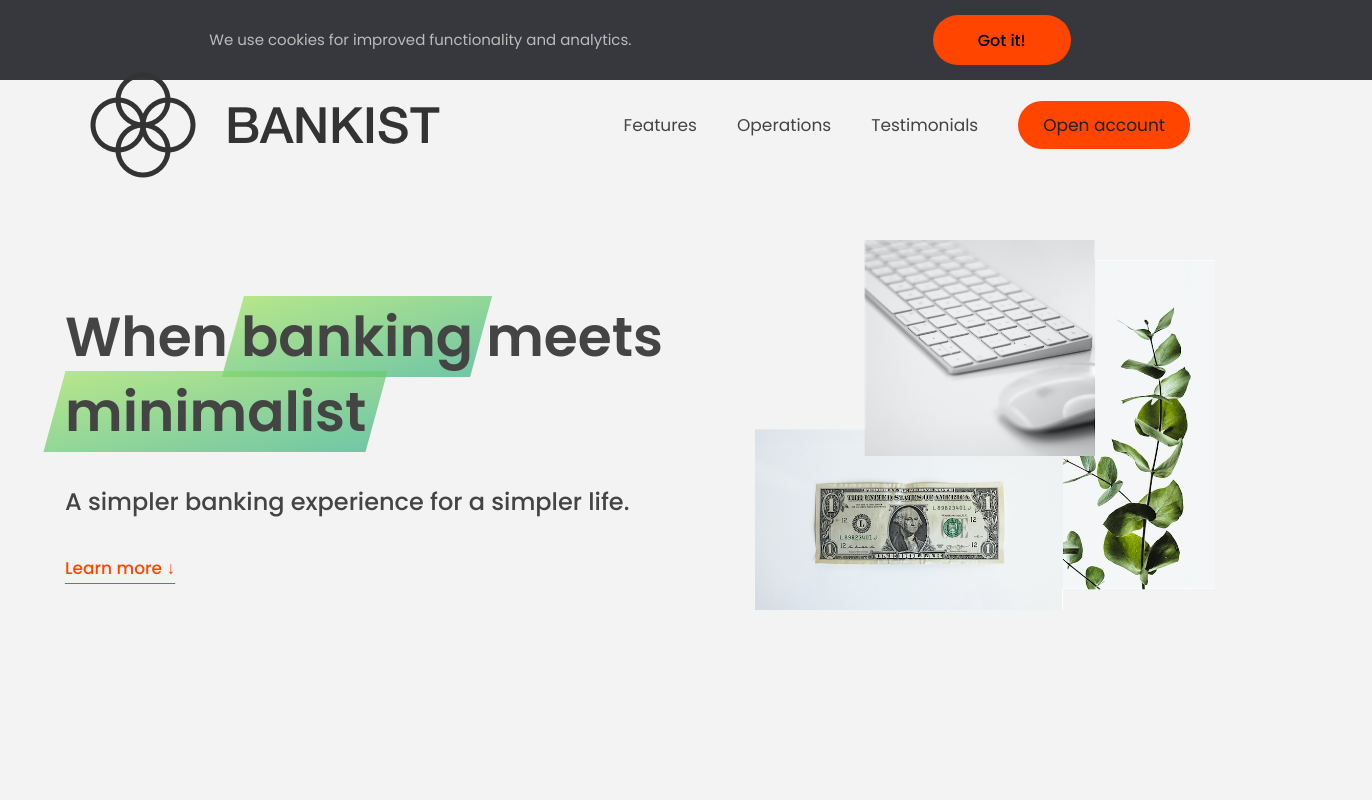
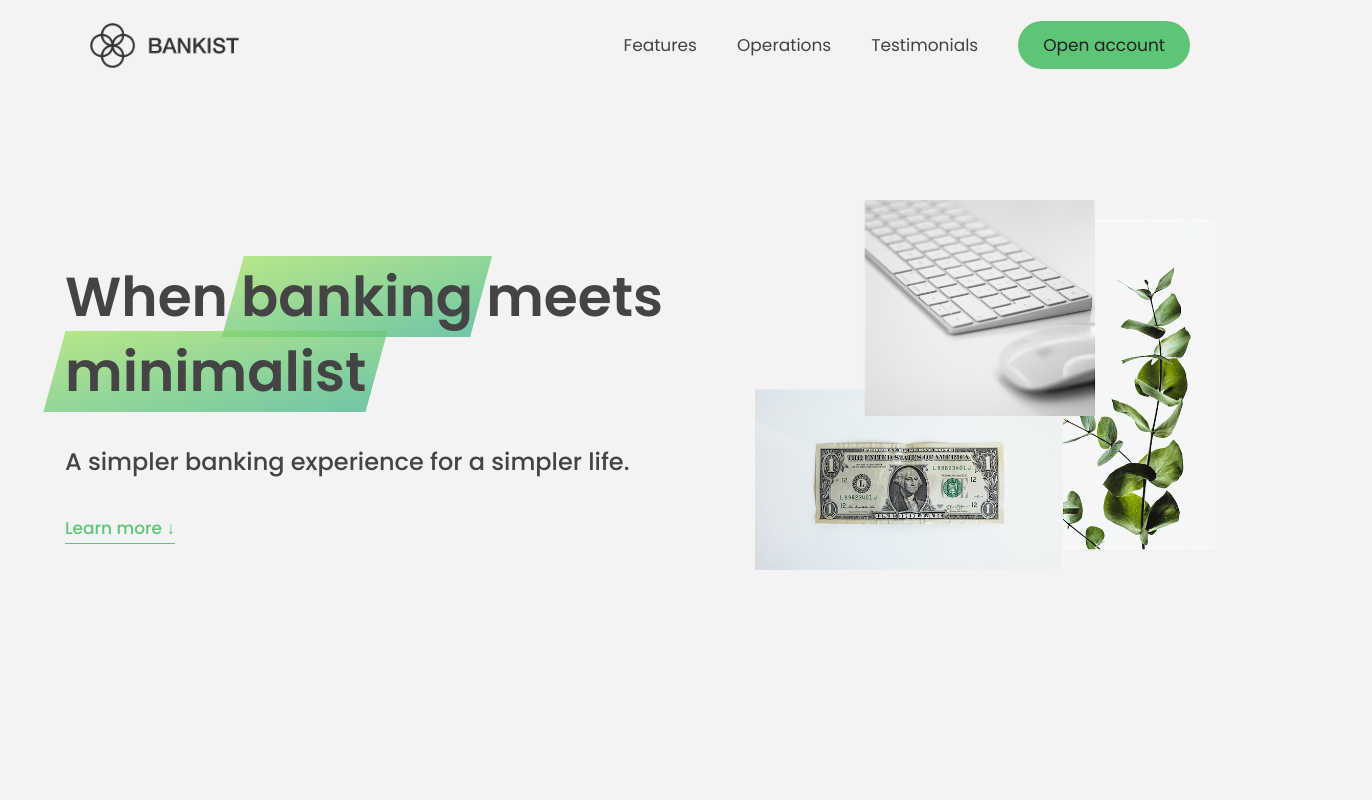
Before and after one commit to GraceYou500/JS-practice, a plain HTML site: page 13-Advanced-DOM-Bankist/starter/index.html in a window 1280 px wide. Shown: the top 800 px of the page, 1372 px wide, since content can reach past the window. Drawn offline with Linux system fonts and the light colour scheme.

Commit message:
scrolling and events

```diff
--- a/13-Advanced-DOM-Bankist/starter/script.js
+++ b/13-Advanced-DOM-Bankist/starter/script.js
@@ -34,97 +34,143 @@ document.addEventListener('keydown', function (e) {
 /////////////////////////////////////////////////////////////////////////////////////
 ////////////////////////////////////////////////////////////////////////////////////
 
-// Selecting elements
-console.log(document.documentElement); // all the HTML element here
-console.log(document.head); // the head - not visible in webpage
-console.log(document.body); // the body - whole visible area in webpage
+// // Selecting elements
+// console.log(document.documentElement); // all the HTML element here
+// console.log(document.head); // the head - not visible in webpage
+// console.log(document.body); // the body - whole visible area in webpage
 
-const header = document.querySelector('.header'); // use more often
-const allSections = document.querySelectorAll('.section'); // use more often  // will not change when DOM change, the allSections variable will stay same as when it was created. It didn't update itself. (NodeList)
-console.log(allSections);
+// const header = document.querySelector('.header'); // use more often
+// const allSections = document.querySelectorAll('.section'); // use more often  // will not change when DOM change, the allSections variable will stay same as when it was created. It didn't update itself. (NodeList)
+// console.log(allSections);
 
-console.log(document.getElementById('section--1'));
-const allButtons = document.getElementsByTagName('button'); // Can change with DOM change automatively. (HTML collection)
-console.log(allButtons);
+// console.log(document.getElementById('section--1'));
+// const allButtons = document.getElementsByTagName('button'); // Can change with DOM change automatively. (HTML collection)
+// console.log(allButtons);
 
-console.log(document.getElementsByClassName('btn')); // also create a life HTML collection.
+// console.log(document.getElementsByClassName('btn')); // also create a life HTML collection.
 
-// Creating and inserting elements
+// // Creating and inserting elements
 
-// .insertAdjacentHTML(); // a quick and easy way to create elements
+// // .insertAdjacentHTML(); // a quick and easy way to create elements
 
-const message = document.createElement('div'); // it is a life element living in the DOM, cannot be in multipal place at the same time.
-console.log(message);
-message.classList.add('cookie-message');
+// const message = document.createElement('div'); // it is a life element living in the DOM, cannot be in multipal place at the same time.
+// console.log(message);
+// message.classList.add('cookie-message');
 
-// message.textContent =
-//   'We use cookies for improved functionality and analytics.';
+// // message.textContent =
+// //   'We use cookies for improved functionality and analytics.';
 
-message.innerHTML =
-  'We use cookies for improved functionality and analytics. <button class="btn btn--close-cookie">Got it!</button>';
+// message.innerHTML =
+//   'We use cookies for improved functionality and analytics. <button class="btn btn--close-cookie">Got it!</button>';
 
-header.prepend(message);
-// header.append(message); // move the message element from top to bottom. can only at one place at the same time.
+// header.prepend(message);
+// // header.append(message); // move the message element from top to bottom. can only at one place at the same time.
 
-// header.append(message.cloneNode(true)); // true means all the child elements will also be copied.
+// // header.append(message.cloneNode(true)); // true means all the child elements will also be copied.
 
-// Two more method
-// header.before(message); // add the element as simbling, before the header element
-// header.after(message);// same
+// // Two more method
+// // header.before(message); // add the element as simbling, before the header element
+// // header.after(message);// same
 
-// Delete elements
-document.querySelector('.btn--close-cookie');
-addEventListener('click', function () {
-  message.remove(); // recent way to remove element.
-  // message.parentElement.removeChild(message); // the way to remove element before
+// // Delete elements
+// document.querySelector('.btn--close-cookie');
+// addEventListener('click', function () {
+//   message.remove(); // recent way to remove element.
+//   // message.parentElement.removeChild(message); // the way to remove element before
+// });
+
+// // Reference lecture - classes, attributes, styles
+
+// // Styles
+// message.style.backgroundColor = '#37383d';
+// message.style.width = '120%';
+
+// console.log(message.style.backgroundColor); // only work for the style we set manually as inline style
+// console.log(getComputedStyle(message).height); // real style that show in webpage
+
+// message.style.height =
+//   Number.parseFloat(getComputedStyle(message).height, 10) + 30 + 'px';
+// console.log(getComputedStyle(message).height);
+
+// document.documentElement.style.setProperty('--color-primary', 'orangered');
+
+// // Attributes
+// const logo = document.querySelector('.nav__logo');
+// console.log(logo.src);
+// console.log(logo.alt);
+// console.log(logo.className);
+
+// logo.alt = 'Beautiful mini logo';
+
+// // Non-standered => not work
+// // console.log(logo.designer);
+// console.log(logo.getAttribute('designer')); // Can get non-standard attributes
+// logo.setAttribute('company', 'Bankist'); // Create new attrobute: company = "Bankist"
+
+// console.log(logo.getAttribute('src')); // can get relative src as I write in HTML
+
+// const link = document.querySelector('.twitter-link');
+// console.log(link.href);
+// console.log(link.getAttribute('href'));
+
+// const linkLocal = document.querySelector('.nav__link--btn');
+// console.log(linkLocal.href); // get the absolute href
+// console.log(linkLocal.getAttribute('href')); // can get relative href as I write in HTML
+
+// // Date attributes - attributes that start with word data.
+// console.log(logo.dataset.versionNumber); // data attributes always store in dataset object.
+
+// // Classes
+// logo.classList.add('c', 'j');
+// logo.classList.remove('c');
+// logo.classList.toggle('c');
+// logo.classList.contains('c');
+
+// // Don't use this - will override all existing classes, only put this own element
+// logo.className = 'jonas';
+
+// Scrolling page
+
+const btnScrollTo = document.querySelector('.btn--scroll-to');
+const section1 = document.querySelector('#section--1');
+
+btnScrollTo.addEventListener('click', function (e) {
+  const s1coords = section1.getBoundingClientRect();
+  console.log(s1coords);
+  console.log('current scroll (x/y)', window.pageXOffset, window.pageYOffset); // top of the viewport to the page top.
+
+  // Scrolling
+  // window.scrollTo(
+  //   s1coords.left + window.pageXOffset,
+  //   s1coords.top + window.pageYOffset
+  // ); // section to the top of viewport + top of the viewport to the page top.
+
+  // Old school way of scrolling
+  // window.scrollTo({
+  //   left: s1coords.left + window.pageXOffset,
+  //   top: s1coords.top + window.pageYOffset,
+  //   behavior: 'smooth',
+  // });
+
+  // Modern way - only can use in modern browsers
+  section1.scrollIntoView({ behavior: 'smooth' });
 });
 
-// Reference lecture - classes, attributes, styles
+const h1 = document.querySelector('h1');
 
-// Styles
-message.style.backgroundColor = '#37383d';
-message.style.width = '120%';
+const alertH1 = function (e) {
+  alert('addEventListener: Great! You are reading the heading!');
 
-console.log(message.style.backgroundColor); // only work for the style we set manually as inline style
-console.log(getComputedStyle(message).height); // real style that show in webpage
+  // h1.removeEventListener('mouseenter', alertH1); // this allow the envent handler only work once.
+};
 
-message.style.height =
-  Number.parseFloat(getComputedStyle(message).height, 10) + 30 + 'px';
-console.log(getComputedStyle(message).height);
+h1.addEventListener('mouseenter', alertH1);
 
-document.documentElement.style.setProperty('--color-primary', 'orangered');
+setTimeout(() => h1.removeEventListener('mouseenter', alertH1), 3000);
 
-// Attributes
-const logo = document.querySelector('.nav__logo');
-console.log(logo.src);
-console.log(logo.alt);
-console.log(logo.className);
+// another way to capture event listner - on event property ( this is old school) Now we often use addEventListener
+// h1.onmouseenter = function (e) {
+//   alert('onmouseenter: Great! You are reading the heading!');
+// };
 
-logo.alt = 'Beautiful mini logo';
-
-// Non-standered => not work
-// console.log(logo.designer);
-console.log(logo.getAttribute('designer')); // Can get non-standard attributes
-logo.setAttribute('company', 'Bankist'); // Create new attrobute: company = "Bankist"
-
-console.log(logo.getAttribute('src')); // can get relative src as I write in HTML
-
-const link = document.querySelector('.twitter-link');
-console.log(link.href);
-console.log(link.getAttribute('href'));
-
-const linkLocal = document.querySelector('.nav__link--btn');
-console.log(linkLocal.href); // get the absolute href
-console.log(linkLocal.getAttribute('href')); // can get relative href as I write in HTML
-
-// Date attributes - attributes that start with word data.
-console.log(logo.dataset.versionNumber); // data attributes always store in dataset object.
-
-// Classes
-logo.classList.add('c', 'j');
-logo.classList.remove('c');
-logo.classList.toggle('c');
-logo.classList.contains('c');
-
-// Don't use this - will override all existing classes, only put this own element
-logo.className = 'jonas';
+// Third way: use on the HTML attributes.
```
Also changed, not shown: 13-Advanced-DOM-Bankist/starter/index.html (+1 -0 lines).
